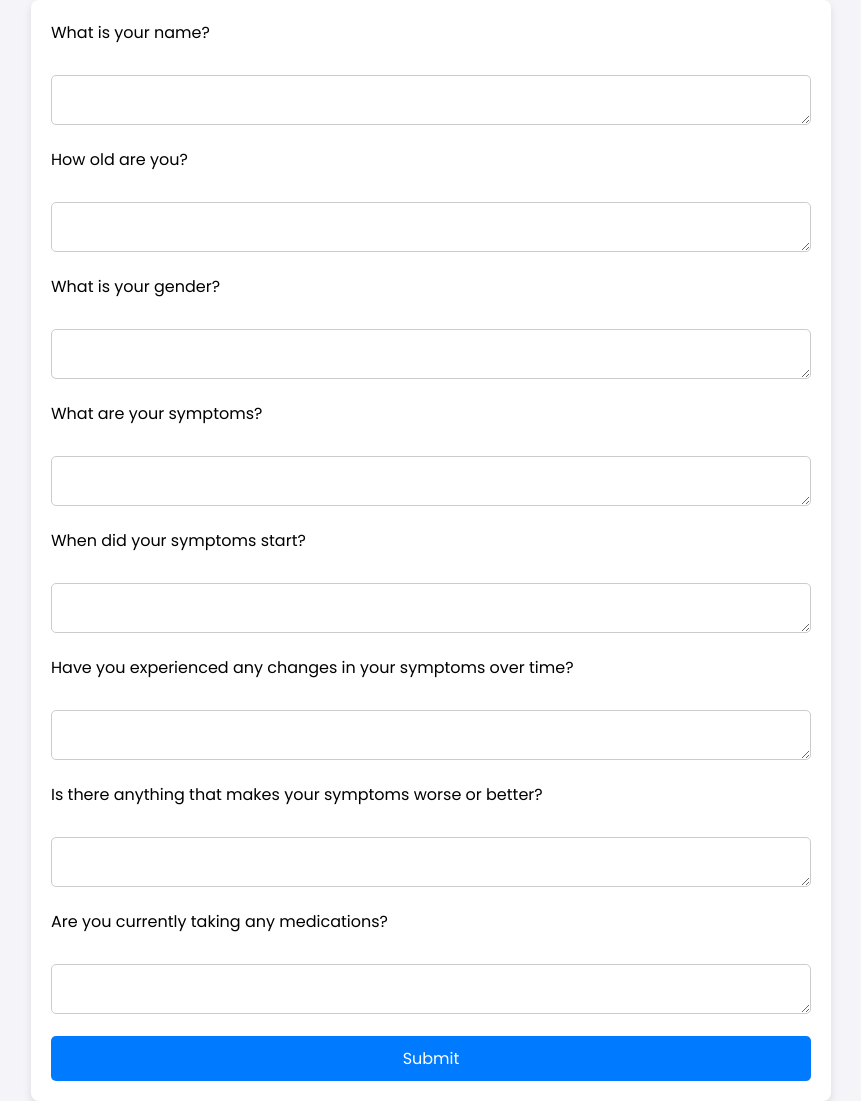
After one commit to Ritwik1607/Sanjeevani-ai, a Flask app: page /form in a window 1280 px wide. The commit adds this page. Shown: the whole page, without its empty margins (209-1070 px from the left). Run offline with Flask 3, Linux system fonts and the light colour scheme.

Commit message:
new files

```diff
--- a/app.py
+++ b/app.py
@@ -9,31 +9,61 @@ from flask_wtf import FlaskForm
 from wtforms import StringField, TextAreaField
 from wtforms.validators import DataRequired
 from reportlab.pdfgen import canvas
+from reportlab.lib.pagesizes import letter
+from reportlab.lib.utils import simpleSplit
 
 app = Flask(__name__)
 app.config.from_object(Config)
 mail = Mail(app)
+app.config["SECRET_KEY"] = os.getenv("SECRET_KEY","4f973a642c27d5b3ac367e1215b324a7")
 genai.configure(api_key=os.getenv("GOOGLE_API_KEY"))
-app.config["SECRET_KEY"] = os.getenv("SECRET_KEY")
+model=genai.GenerativeModel('gemini-1.0-pro-latest')
 
 class SymptomForm(FlaskForm):
-    symptom3 = TextAreaField('Please provide your name')
-    symptom1 = TextAreaField('Describe your main symptom(s):', validators=[DataRequired()])
-    symptom2 = TextAreaField('Do you have any other symptoms?')
-    symptom4 = TextAreaField()
+    name = TextAreaField('What is your name?', validators=[DataRequired()])
+    age = TextAreaField('How old are you?', validators=[DataRequired()])
+    gender = TextAreaField('What is your gender?', validators=[DataRequired()])
+    symptoms = TextAreaField('What are your symptoms?', validators=[DataRequired()])
+    start = TextAreaField('When did your symptoms start?', validators=[DataRequired()])
+    changes = TextAreaField('Have you experienced any changes in your symptoms over time?', validators=[DataRequired()])
+    factors = TextAreaField('Is there anything that makes your symptoms worse or better?', validators=[DataRequired()])
+    medications = TextAreaField('Are you currently taking any medications?', validators=[DataRequired()])
 
-def generate_report(symptoms):
-    diagnosis = "Based on your description, you might be experiencing [possible diagnosis]. However, this is not a confirmed diagnosis and further evaluation is needed. Please consult with a licensed physician for proper diagnosis and treatment."
-    return diagnosis
+def generate_report(name, age, gender, symptoms, start, changes, factors, medications):
+    response= model.generate_content(f"provide a detailed report,diagnosis and recommendations based on these information {symptoms},{age},{medications},{start},{changes},{factors},{name}")
+    diagnosis_text = response.text
+    return diagnosis_text
 
-def create_report_pdf(name, symptoms, diagnosis):
-    pdf = canvas.Canvas("report.pdf")
-    pdf.drawString(50, 750, f"Patient Name: {name}")
-    pdf.drawString(50, 720, f"Symptoms: {symptoms}")
-    pdf.drawString(50, 690, f"Diagnosis: {diagnosis}")
+def create_report_pdf(name, age, gender, symptoms, start, changes, factors, medications, diagnosis):
+    pdf_filename = "diagnosis_report.pdf"
+    pdf = canvas.Canvas(pdf_filename,pagesize=letter)
+    width,height=letter
+    y_position = height - 50  # Starting y position
+    line_height = 14
+    def draw_wrapped_text(pdf, text, x, y, max_width):
+        lines = simpleSplit(text, 'Helvetica', 12, max_width)
+        for line in lines:
+            pdf.drawString(x, y, line)
+            y -= line_height
+            if y < 50:  # Check if we need to start a new page
+                pdf.showPage()
+                pdf.setFont("Helvetica", 12)
+                y = height - 50
+        return y
+    pdf.setFont("Helvetica", 12)
+    y_position = draw_wrapped_text(pdf, f"Patient Name: {name}", 100, y_position, width - 150)
+    y_position = draw_wrapped_text(pdf, f"Age: {age}", 100, y_position, width - 150)
+    y_position = draw_wrapped_text(pdf, f"Gender: {gender}", 100, y_position, width - 150)
+    y_position = draw_wrapped_text(pdf, f"Symptoms: {symptoms}", 100, y_position, width - 150)
+    y_position = draw_wrapped_text(pdf, f"Symptom Start: {start}", 100, y_position, width - 150)
+    y_position = draw_wrapped_text(pdf, f"Changes: {changes}", 100, y_position, width - 150)
+    y_position = draw_wrapped_text(pdf, f"Factors: {factors}", 100, y_position, width - 150)
+    y_position = draw_wrapped_text(pdf, f"Medications: {medications}", 100, y_position, width - 150)
+    y_position = draw_wrapped_text(pdf, f"Diagnosis: {diagnosis}", 100, y_position, width - 150)
+    y_position = draw_wrapped_text(pdf, "Based on these inputs, a preliminary diagnosis suggests that the patient might be experiencing these conditions.", 100, y_position, width - 150)
+    y_position = draw_wrapped_text(pdf, "Please consult with a healthcare professional for an accurate diagnosis.", 100, y_position, width - 150)
     pdf.save()
-
-# ... Existing routes for diagnosis and report generation (/index, /download_report)
+    return pdf_filename
 
 # Rendering loader page
 @app.route("/", methods=['GET', 'POST'])
@@ -58,6 +88,47 @@ def contact():
 data = []
 
 # Endpoint to handle text and store it in the session (chatbot)
+@app.route('/form', methods=['GET', 'POST'])
+def gemini():
+    form = SymptomForm()
+    if form.validate_on_submit():
+        name = form.name.data
+        age = form.age.data
+        gender = form.gender.data
+        symptoms = form.symptoms.data
+        start = form.start.data
+        changes = form.changes.data
+        factors = form.factors.data
+        medications = form.medications.data
+
+        diagnosis = generate_report(name, age, gender, symptoms, start, changes, factors, medications)
+        session['diagnosis'] = diagnosis
+        session['patient_data'] = {
+            "name": name,
+            "age": age,
+            "gender": gender,
+            "symptoms": symptoms,
+            "start": start,
+            "changes": changes,
+            "factors": factors,
+            "medications": medications
+        }
+
+        return redirect(url_for('generate_pdf'))
+    return render_template('form.html', form=form)
+@app.route('/generate-pdf')
+def generate_pdf():
+    diagnosis = session.get('diagnosis')
+    patient_data = session.get('patient_data')
+    if diagnosis and patient_data:
+        pdf_filename = create_report_pdf(
+            patient_data['name'], patient_data['age'], patient_data['gender'], patient_data['symptoms'],
+            patient_data['start'], patient_data['changes'], patient_data['factors'], patient_data['medications'], diagnosis
+        )
+        return send_file(pdf_filename, as_attachment=True)
+    else:
+        flash("No diagnosis found. Please provide symptoms first.", "error")
+        return redirect(url_for('gemini'))
 @app.route("/gemini", methods=['GET', 'POST'])
 def text():
 
@@ -68,7 +139,7 @@ def text():
 
         if input_text:
             # Using generative AI model to generate content
-            model = genai.GenerativeModel(model_name="gemini-pro")
+
             response = model.generate_content(input_text)
 
             text_result = response.text
--- /dev/null
+++ b/static/css/form.css
@@ -0,0 +1,73 @@
+@import url('https://fonts.googleapis.com/css2?family=Poppins:wght@400;500;600;700&display=swap');
+
+* {
+    font-family: 'Poppins', sans-serif;
+    box-sizing: border-box;
+    margin: 0;
+    padding: 0;
+}
+
+body {
+    width: 100%;
+    height: 100vh;
+    background-color: #f4f4f9;
+    display: flex;
+    justify-content: center;
+    align-items: center;
+}
+
+.container {
+    max-height: 100%;
+    overflow-y: auto; /* Enable vertical scrolling if content exceeds container height */
+    background-color: #fff;
+    border-radius: 8px;
+    box-shadow: 0 4px 8px rgba(0, 0, 0, 0.1);
+    padding: 20px;
+    width: 800px;
+}
+
+form {
+    display: flex;
+    flex-direction: column;
+}
+
+.form-group {
+    margin-bottom: 15px;
+}
+
+.form-group label {
+    font-size: 16px;
+    margin-bottom: 5px;
+    display: block;
+}
+
+.form-group input,
+.form-group textarea {
+    height: 50px; /* Adjust the height as needed */
+    width: 100%;
+    padding: 10px;
+    border: 1px solid #ccc;
+    border-radius: 5px;
+    font-size: 14px;
+}
+
+.form-group input:focus,
+.form-group textarea:focus {
+    outline: none;
+    border-color: #007bff;
+}
+
+button[type="submit"] {
+    padding: 10px;
+    border: none;
+    border-radius: 5px;
+    background-color: #007bff;
+    color: #fff;
+    font-size: 16px;
+    cursor: pointer;
+    transition: 0.3s;
+}
+
+button[type="submit"]:hover {
+    background-color: #0056b3;
+}
--- /dev/null
+++ b/templates/form.html
@@ -0,0 +1,52 @@
+<!DOCTYPE html>
+<html lang="en">
+<head>
+    <meta charset="UTF-8">
+    <meta name="viewport" content="width=device-width, initial-scale=1.0">
+    <link href="https://cdnjs.cloudflare.com/ajax/libs/font-awesome/6.0.0-beta3/css/all.min.css" rel="stylesheet">
+    <link rel="icon" type="image/jpg" href="{{ url_for('static', filename='images/chatbot.jpg') }}">
+    <link rel="stylesheet" type="text/css" href="{{ url_for('static', filename='css/form.css') }}">
+    <title>Sanjeevani Symptom Form</title>
+</head>
+<body>
+    <div class="container">
+        <form method="POST">
+            {{ form.hidden_tag() }}
+            <div class="form-group">
+                {{ form.name.label }}<br>
+                {{ form.name(size=32) }}
+            </div>
+            <div class="form-group">
+                {{ form.age.label }}<br>
+                {{ form.age(size=32) }}
+            </div>
+            <div class="form-group">
+                {{ form.gender.label }}<br>
+                {{ form.gender(size=32) }}
+            </div>
+            <div class="form-group">
+                {{ form.symptoms.label }}<br>
+                {{ form.symptoms(rows=4, cols=50) }}
+            </div>
+            <div class="form-group">
+                {{ form.start.label }}<br>
+                {{ form.start(size=32) }}
+            </div>
+            <div class="form-group">
+                {{ form.changes.label }}<br>
+                {{ form.changes(rows=4, cols=50) }}
+            </div>
+            <div class="form-group">
+                {{ form.factors.label }}<br>
+                {{ form.factors(rows=4, cols=50) }}
+            </div>
+            <div class="form-group">
+                {{ form.medications.label }}<br>
+                {{ form.medications(rows=4, cols=50) }}
+            </div>
+
+            <button type="submit">Submit</button>
+        </form>
+    </div>
+</body>
+</html>
```
Also changed, not shown: static/css/index.css (+73 -147 lines), static/js/index.js (added, +17 -0 lines), templates/index.html (+4 -3 lines), 2 other files.
